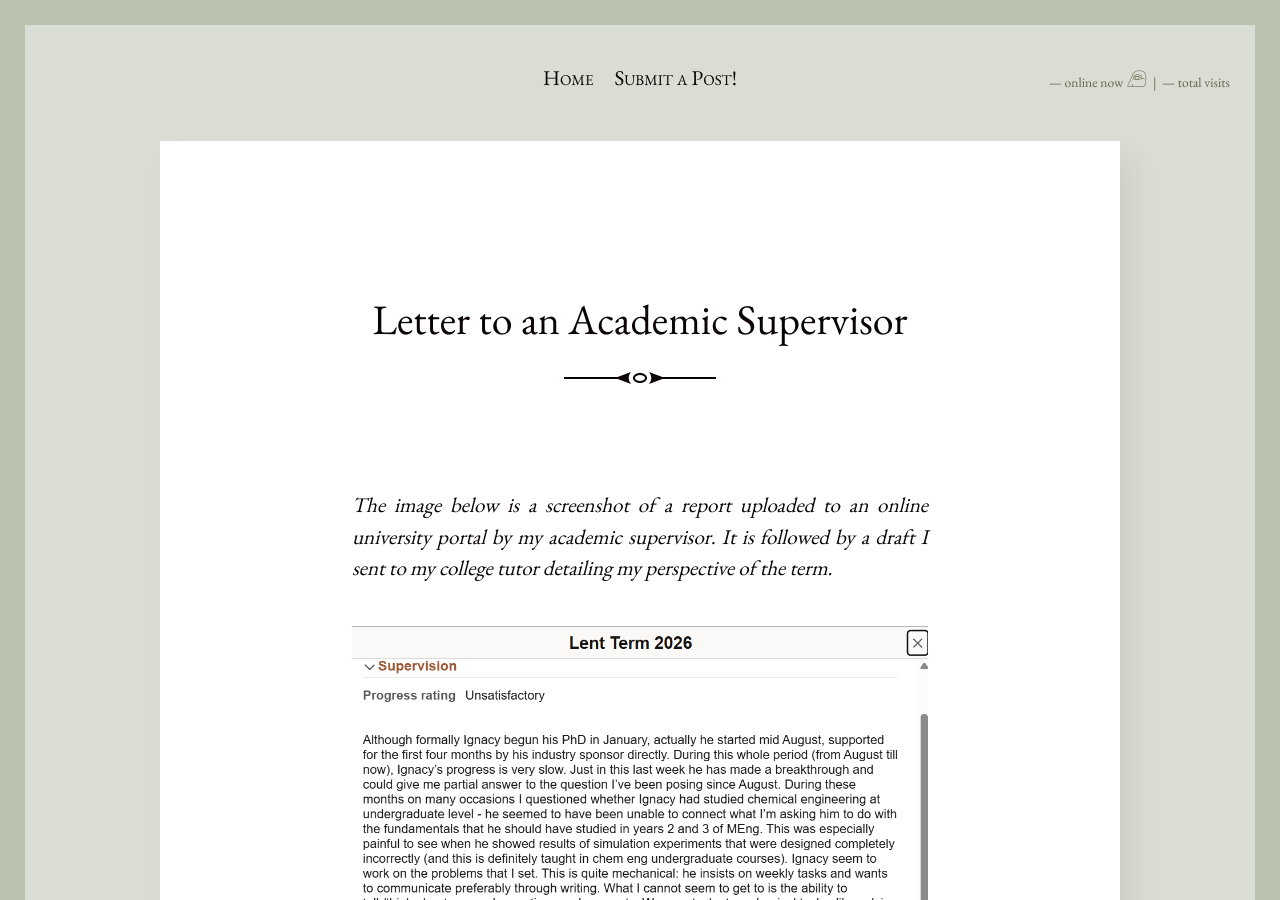
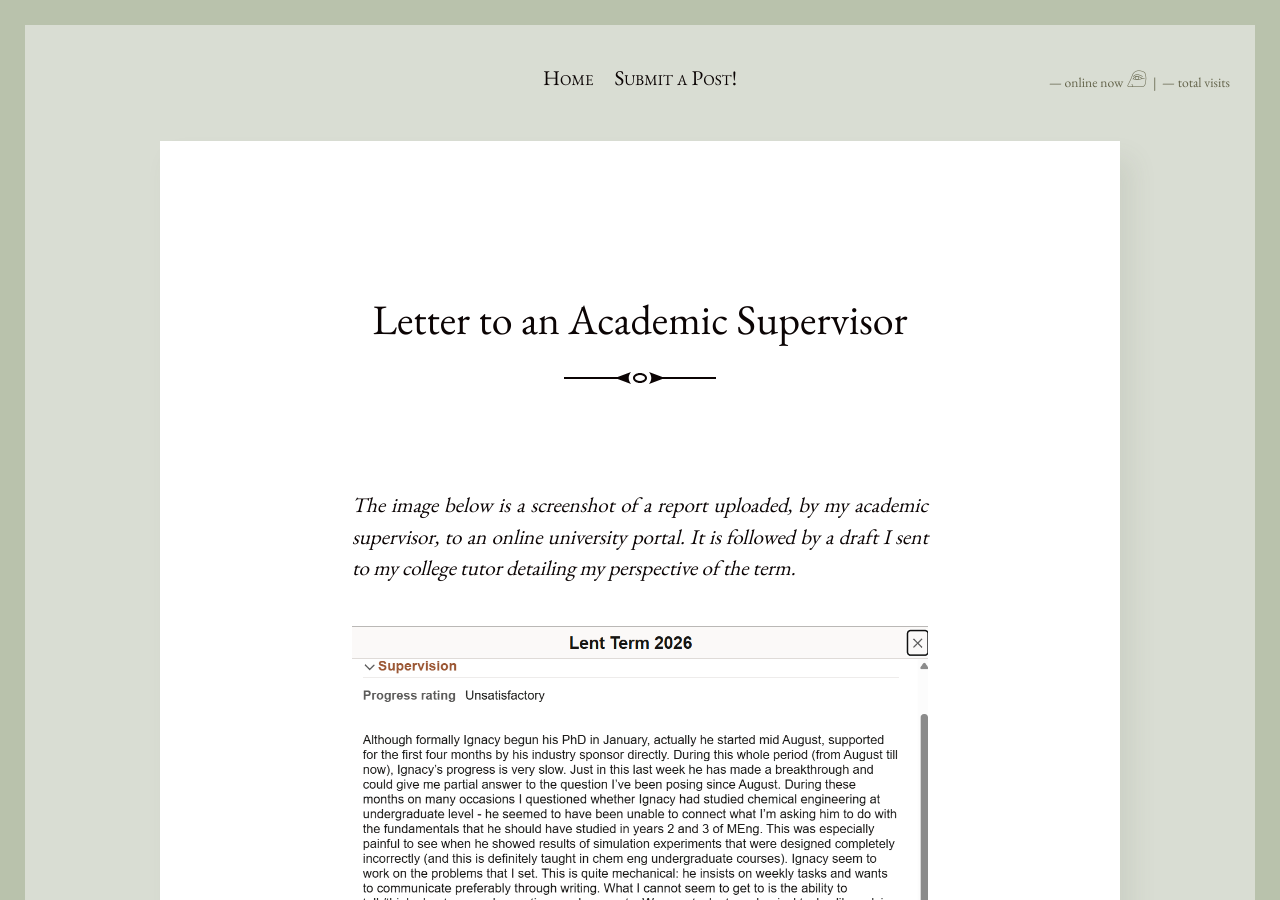
Before and after one commit to batterypointwriting/batterypointwriting.github.io, a Jekyll site: the page built from _posts/2026-06-30-Letter-to-an-academic-supervisor.md, in a window 1280 px wide and 900 px high. Built offline with Jekyll 4.4.1, drawn with Linux system fonts in a browser that asks for light colours.

```diff
--- a/_posts/2026-06-30-Letter-to-an-academic-supervisor.md
+++ b/_posts/2026-06-30-Letter-to-an-academic-supervisor.md
@@ -4,7 +4,7 @@ author: "Iggy"
 title: Letter to an Academic Supervisor
 date: 2026-04-27
 ---
-*The image below is a screenshot of a report uploaded to an online university portal by my academic supervisor. It is followed by a draft I sent to my college tutor detailing my perspective of the term.*
+*The image below is a screenshot of a report uploaded, by my academic supervisor, to an online university portal. It is followed by a draft I sent to my college tutor detailing my perspective of the term.*
 
 ![report](/assets/images/image-2.png)
 
```
